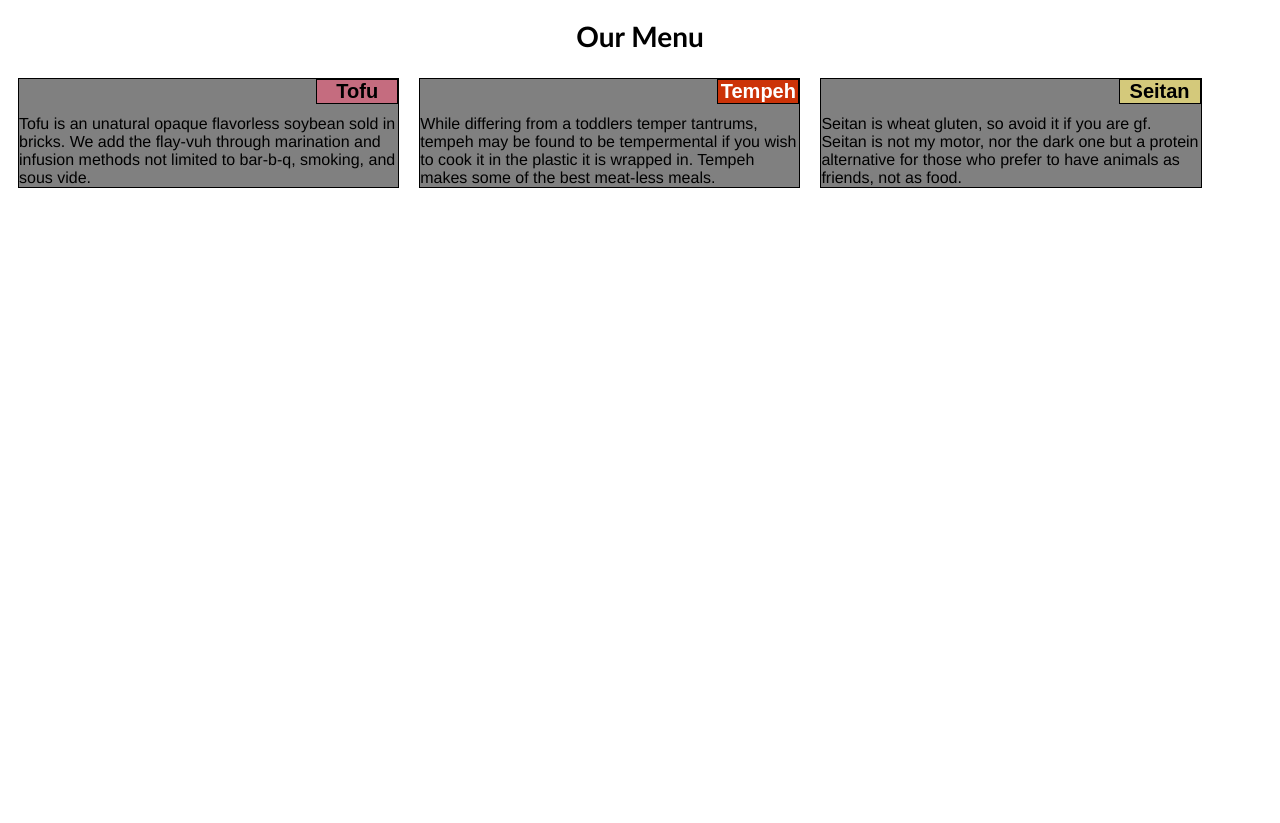
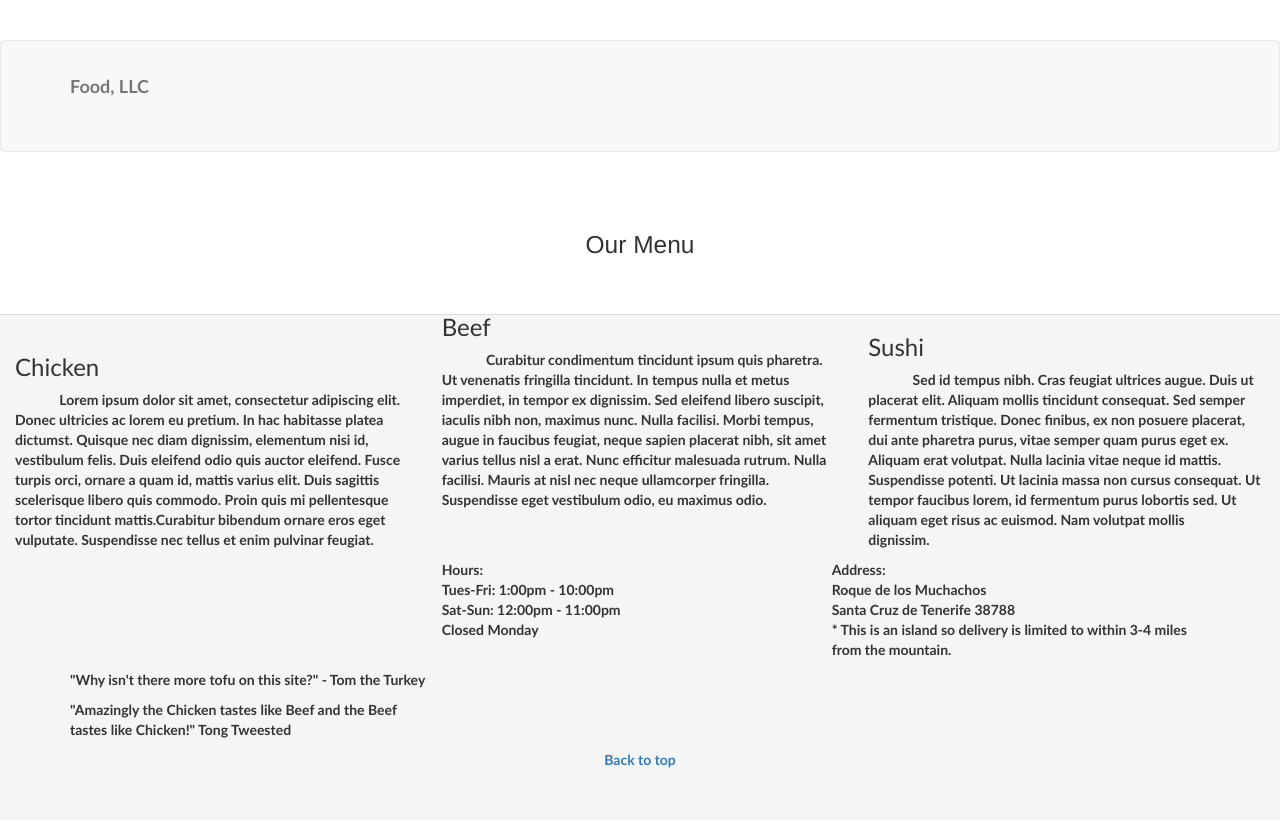
Before and after one commit to mofongo74/meercatmanor, a plain HTML site: page site/index.html in a window 1280 px wide. Before the commit the page ends 800 px from the top, so only its background shows below. Drawn offline with nearby package versions, Linux system fonts and the light colour scheme.

Commit message:
Update index.html

```diff
--- a/site/index.html
+++ b/site/index.html
@@ -1,27 +1,117 @@
-<!doctype html>
+<!DOCTYPE html>
 <html>
  <head>
      <meta charset="utf-8">
      <meta name="viewport" content="width=device-width, initial-scale=1">
-    <title>Assignment Solution for Module 2</title>
+     <link rel="stylesheet" href="css/bootstrap.min.css">
+     <link rel="stylesheet" href="css/mod.css">
+     <title>Assignment Solution for Module 3</title>
   </head>
   <body>
-     <link rel="stylesheet" href="css/mod.css">
+      <header>
+          <nav id="header-nav" class="navbar navbar-default">
+              <div class="container"><a name="top"></a>
+                  <div class="navbar-header">
+                      <div class="navbar-brand"><p>Food, LLC</p>
+                      </div>
+                      <button type="button" class="navbar-toggle collapsed" data-toggle="collapse" data-target="#collapsable-nav">
+                          <span class="sr-only">Toggle navigation</span>
+                          <span class="icon-bar"></span>
+                          <span class="icon-bar"></span>
+                          <span class="icon-bar"></span>
+                      </button>
+                  </div> <!-- #navbar-header-->
+
+                  <div class="navbar-collapse collapse" id="collapsable-nav" aria-expanded="false">
+                      <ul class="nav navbar-nav navbar-right" id="nav-list">
+                          <li class="visible-xs">
+                              <a href="#topChicken">
+                                  <span class=""></span><br class="hidden-xs">Chicken
+                              </a>
+                          </li>
+                          <li class="visible-xs">
+                              <a href="#topBeef">
+                                  <span class=""></span><br class="hidden-xs"> Beef
+                              </a>
+                          </li>
+                          <li class="visible-xs">
+                              <a href="#topSushi">
+                                  <span class=""></span><br class="hidden-xs"> Sushi
+                              </a>
+                          </li>
+                      </ul><!-- #nav-list -->
+                  </div><!-- .collapse .navbar-collapse -->
+              </div><!-- .container -->
+          </nav><!-- #header-nav -->
+      </header>
  <h1>Our Menu</h1>
-    <div id="container">
-      <div class="col-dt-4 col-tb-6 col-mb-12">
-          <p id="tab1">Tofu</p>
-          <p id="text"><br><br>Tofu is an unatural opaque flavorless soybean sold in bricks. We add the flay-vuh through marination and infusion methods not limited to bar-b-q, smoking, and sous vide. </p>
+      <div id="row">
+          <div class="col-md-4 col-sm-6 col-xs-12">
+              <div class="text tbox">
+                  <div class="tab1">
+                      <a name="topChicken"></a>
+                      <h3 class="menu-item-title">Chicken</h3>
                   </div>
-      <div class="col-dt-4 col-tb-6 col-mb-12">
-          <p id="tab2"> Tempeh </p>
-          <p id="text"><br><br>While differing from a toddlers temper tantrums, tempeh may be found to be tempermental if you wish to cook it in the plastic it is wrapped in. Tempeh makes some of the best meat-less meals.</p>
-      </div>
-      <div class="col-dt-4 col-tb-12 col-mb-12">
-          <p id="tab3"> Seitan </p>
-          <p id="text"><br><br>Seitan is wheat gluten, so avoid it if you are gf. Seitan is not my motor, nor the dark one but a protein alternative for those who prefer to have animals as friends, not as food.</p>
+                  <p>             Lorem ipsum dolor sit amet, consectetur adipiscing elit. Donec ultricies ac lorem eu pretium. In hac habitasse platea dictumst. Quisque nec diam dignissim, elementum nisi id, vestibulum felis. Duis eleifend odio quis auctor eleifend. Fusce turpis orci, ornare a quam id, mattis varius elit. Duis sagittis scelerisque libero quis commodo. Proin quis mi pellentesque tortor tincidunt mattis.Curabitur bibendum ornare eros eget vulputate. Suspendisse nec tellus et enim pulvinar feugiat.
+                  </p>
+                  <a href="#top" class="visible-xs">Back to top</a>
               </div>
           </div>
 
+          <div class="col-md-4 col-sm-6 col-xs-12">
+              <div class="tbox text">
+                  <div class="tab2">
+                      <a name="topBeef"></a>
+                      <h3 class="menu-item-title">Beef</h3>
+                  </div>
+                  <p>             Curabitur condimentum tincidunt ipsum quis pharetra. Ut venenatis fringilla tincidunt. In tempus nulla et metus imperdiet, in tempor ex dignissim. Sed eleifend libero suscipit, iaculis nibh non, maximus nunc. Nulla facilisi. Morbi tempus, augue in faucibus feugiat, neque sapien placerat nibh, sit amet varius tellus nisl a erat. Nunc efficitur malesuada rutrum. Nulla facilisi. Mauris at nisl nec neque ullamcorper fringilla. Suspendisse eget vestibulum odio, eu maximus odio.
+                  </p>
+                  <a href="#top" class="visible-xs">Back to top</a>
+              </div>
+          </div>
+          <div class="col-md-4 col-sm-12 col-xs-12">
+              <div class="tbox text">
+                  <div class="tab3">
+                      <a name="topSushi"></a>
+                      <h3 class="menu-item-title">Sushi</h3>
+                  </div>
+                  <p>             Sed id tempus nibh. Cras feugiat ultrices augue. Duis ut placerat elit. Aliquam mollis tincidunt consequat. Sed semper fermentum tristique. Donec finibus, ex non posuere placerat, dui ante pharetra purus, vitae semper quam purus eget ex. Aliquam erat volutpat. Nulla lacinia vitae neque id mattis. Suspendisse potenti. Ut lacinia massa non cursus consequat. Ut tempor faucibus lorem, id fermentum purus lobortis sed. Ut aliquam eget risus ac euismod. Nam volutpat mollis dignissim.
+                  </p>
+                  <a href="#top" class="visible-xs">Back to top</a>
+              </div>
+          </div>
+
+  <footer class="panel-footer">
+      <div class="container">
+          <div class="row">
+              <section id="hours" class="col-sm-4">
+                  <span>Hours:</span><br>
+                  Tues-Fri: 1:00pm - 10:00pm<br>
+                  Sat-Sun: 12:00pm - 11:00pm<br>
+                  Closed Monday
+                  <hr class="visible-xs">
+              </section>
+              <section id="address" class="col-sm-4">
+                  <span>Address:</span><br>
+                  Roque de los Muchachos<br>
+                  Santa Cruz de Tenerife 38788
+                  <p>* This is an island so delivery is limited to within 3-4 miles from the mountain.</p>
+                  <hr class="visible-xs">
+              </section>
+              <section id="testimonials" class="col-sm-4">
+                  <p>"Why isn't there more tofu on this site?" - Tom the Turkey</p>
+                  <p>"Amazingly the Chicken tastes like Beef and the Beef tastes like Chicken!" Tong Tweested</p>
+              </section>
+          </div><!--row-->
+          <div class="text-center panel-bottom">
+              <a href="#top">Back to top</a>
+          </div>
+      </div>  <!--container-->
+  </footer>
+ <!-- jQuery (Bootstrap JS plugins depend on it) -->
+  <script src="js/jquery-2.1.4.min.js"></script>
+  <script src="js/bootstrap.min.js"></script>
+  <script src="js/ajax-utils.js"></script>
+  <script src="js/script.js"></script>
 </body>
 </html>
```
Lines whose indentation alone changed are shown as unchanged.
